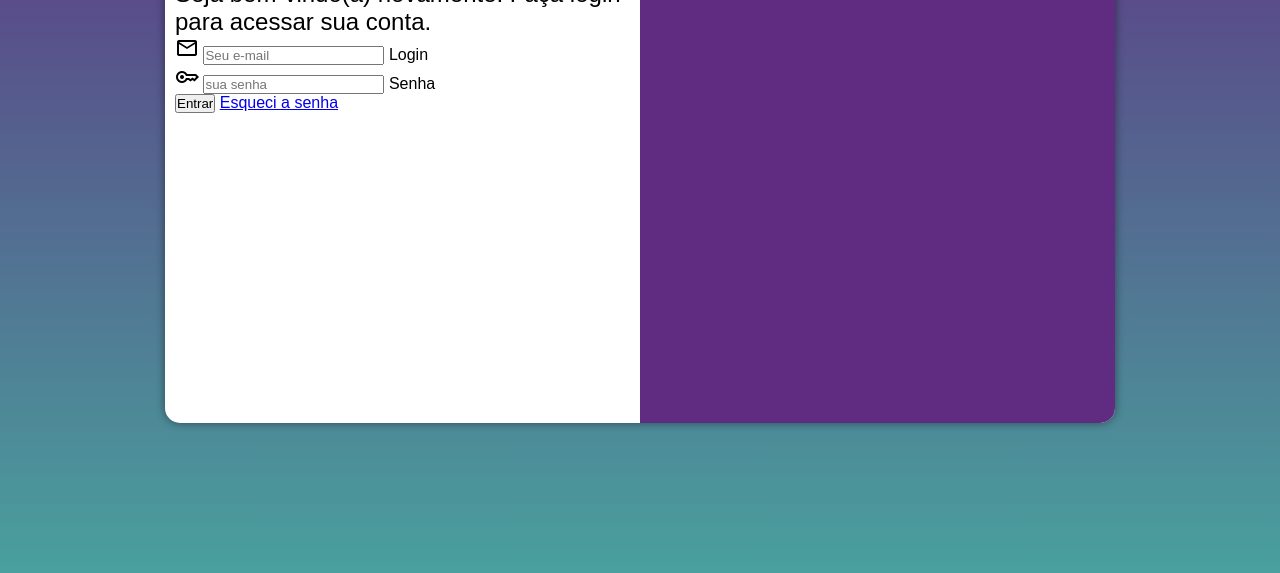
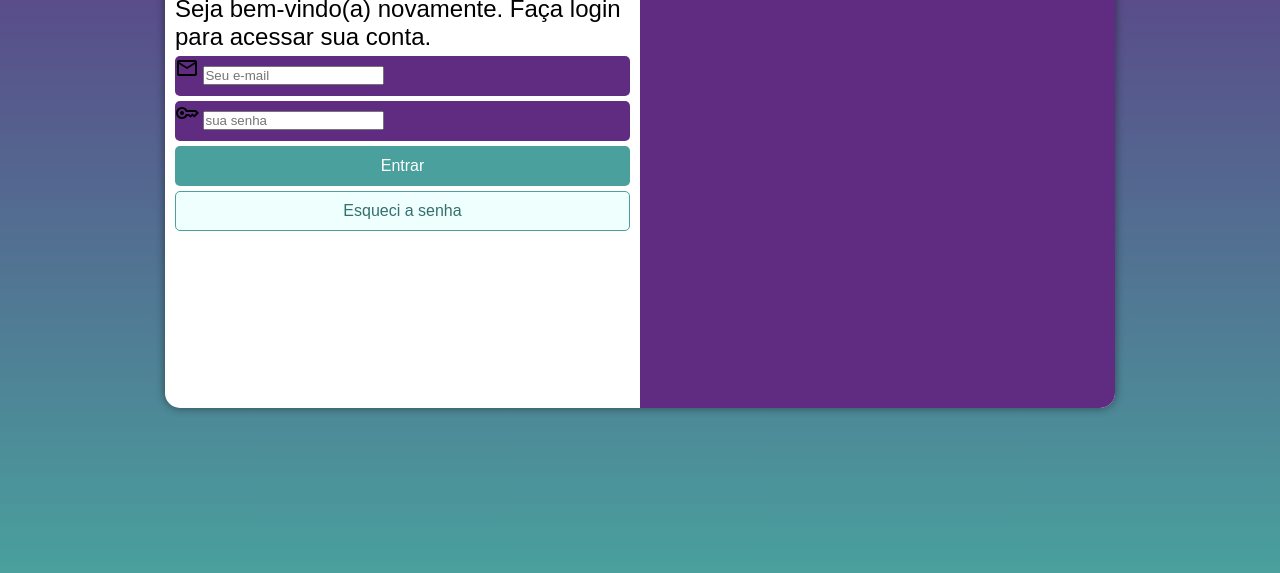
Before and after one commit to GustavoHenric/projeto-login, a plain HTML site: page index.html in a window 1280 px wide. Shown: the part 227-800 px from the top of the page. Drawn offline with nearby package versions, Linux system fonts and the light colour scheme.

Commit message:
botões coloridos

```diff
--- a/index.html
+++ b/index.html
@@ -18,18 +18,18 @@
                 <h1>Login</h1>
                 <p>Seja bem-vindo(a) novamente. Faça login para acessar sua conta.</p>
                 <form action="login.js" method="post">
-                    <div class="campo">
+                    <div class="campo" id="mail">
                         <span class="material-symbols-outlined">mail</span>
                         <input type="email" name="login" id="ilogin" placeholder="Seu e-mail" autocomplete="email">
-                        <label for="ilogin" required maxlength="50">Login</label>
+                        <label for="ilogin" required maxlength="50">login</label>
                     </div>
-                    <div class="campo">
+                    <div class="campo"  id="pass">
                         <span class="material-symbols-outlined">key</span>
                         <input type="password" name="senha" id="isenha" placeholder="sua senha" autocomplete="current-password">
-                        <label for="isenha" required minlength="8">Senha</label>
+                        <label for="isenha" required minlength="8">senha</label>
                     </div>
                     <input type="submit" value="Entrar">
-                    <a href="esqueci.html">Esqueci a senha</a>
+                    <a href="esqueci.html" class="botao">Esqueci a senha</a>
                 </form>
             </div>
         </section>
--- a/styles/style.css
+++ b/styles/style.css
@@ -14,7 +14,7 @@
    }
 
    body, html {
-    background-color: #49a09d;
+    background-color: #5f2c82;
     height: 100vh;
     width: 100vw;
    }
@@ -30,7 +30,7 @@
    section#login {
     background-color: white;
     width: 250px;
-    height: 500px;
+    height: 470px;
     border-radius: 15px;
     margin: auto;
     overflow: hidden;
@@ -56,6 +56,10 @@
     display: block;
    }
 
+   section#login > input {
+
+   }
+
    div#formulario > h1{
     text-align: center;
     margin-bottom: 10px;
@@ -64,3 +68,52 @@
    div#formulario > p {
     font-size: 0.8em;
    }
+
+   div.campo > label {
+    display: none;
+   }
+
+   form > div.campo {
+    background-color: #5f2c82;
+    width: 100%;
+    border-radius: 5px;
+    display: block;
+    height: 40px;
+    margin: 5px 0px;
+
+   }
+
+   form > input[type=submit]{
+    background-color: #49a09d;
+    color: white;
+    width: 100%;
+    display: block;
+    font-size: 1em;
+    height: 40px;
+    border: none;
+    border-radius: 5px;
+   }
+
+   form > input[type=submit]:hover{
+    background-color: #33706e;
+    cursor: pointer;
+   }
+
+   form > a.botao{
+    margin-top: 5px;
+    display: block;
+    text-align: center;
+    font-size: 1em;
+    width: 100%;
+    height: 40px;
+    background-color: #eefffe;
+    border: 1px solid #49a09d;
+    border-radius: 5px;
+    text-decoration: none;
+    color: #33706e;
+    padding-top: 10px;
+   }
+
+   form > a.botao:hover {
+    background-color: #55c4c0;
+   }
```
